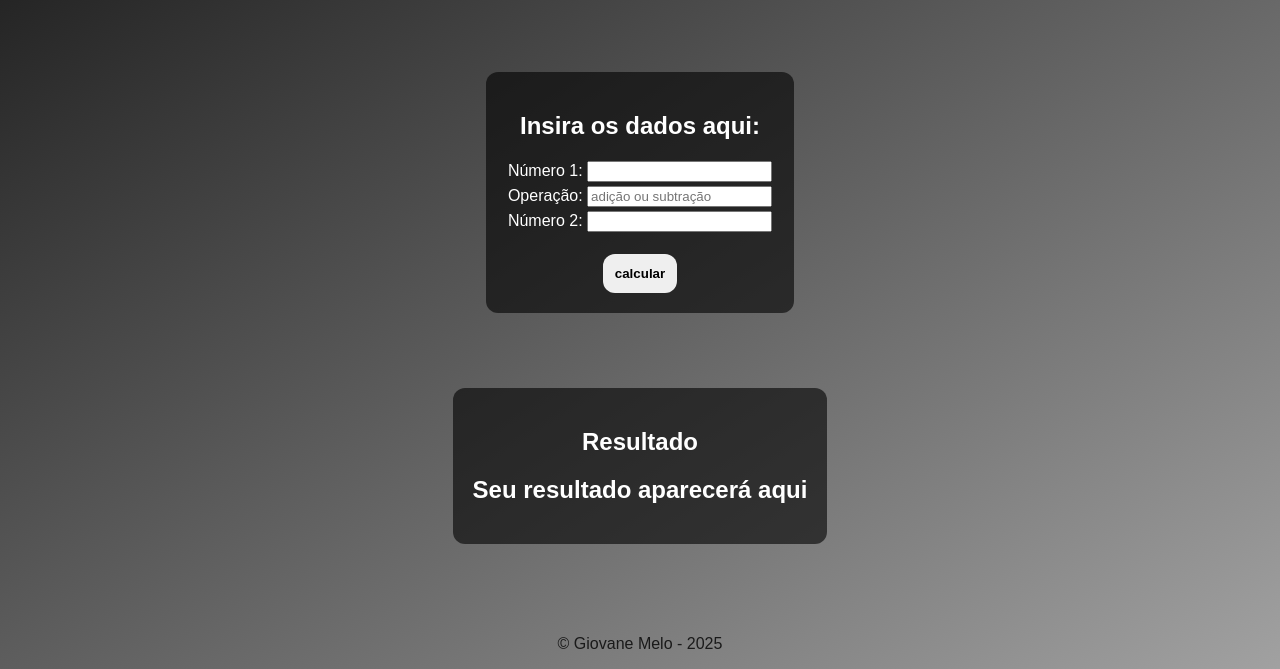
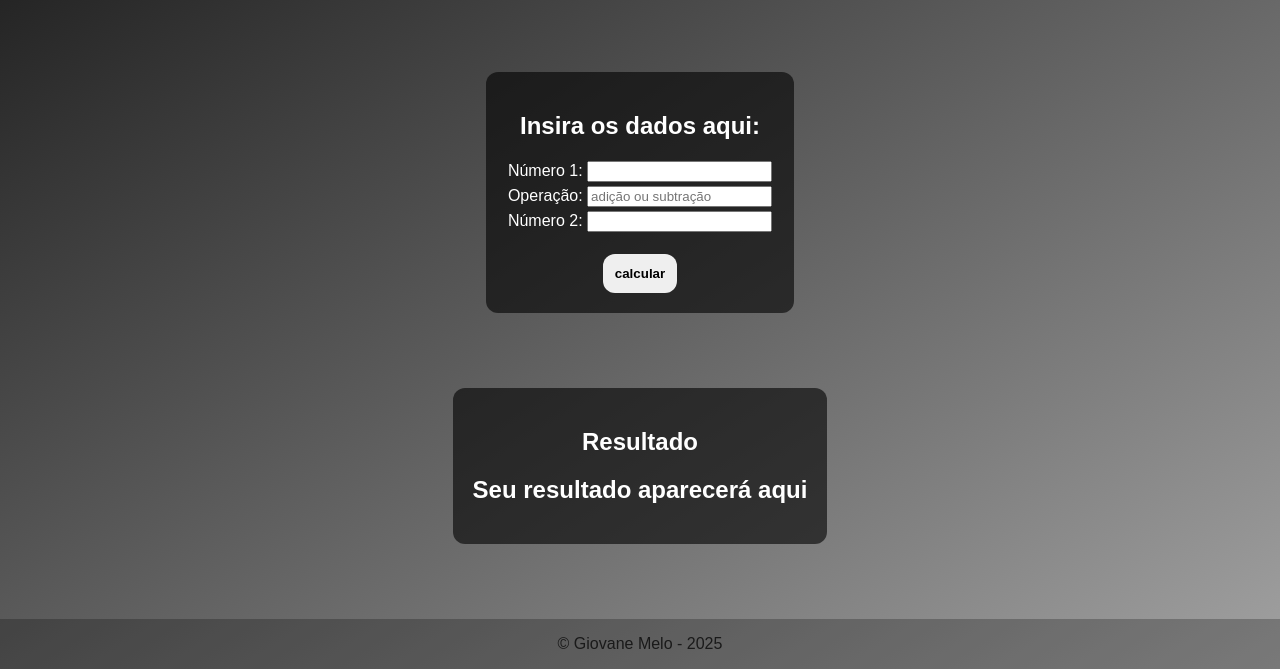
Before and after one commit to melo-giovane/IDW---1o-semestre, a plain HTML site: page atividades-objetos/index.html in a window 1280 px wide. Shown: the part 131-800 px from the top of the page. Drawn offline with Linux system fonts and the light colour scheme.

Commit message:
atividades objetos

```diff
--- a/atividades-objetos/index.html
+++ b/atividades-objetos/index.html
@@ -50,7 +50,11 @@
     }
 
     footer {
+      background-color: rgb(0, 0, 0, 0.25);
       color: #1a1a1a;
+      width: 100%;
+      text-align: center;
+      height: fit-content;
     }
   </style>
   <script src="script.js"></script>
```
